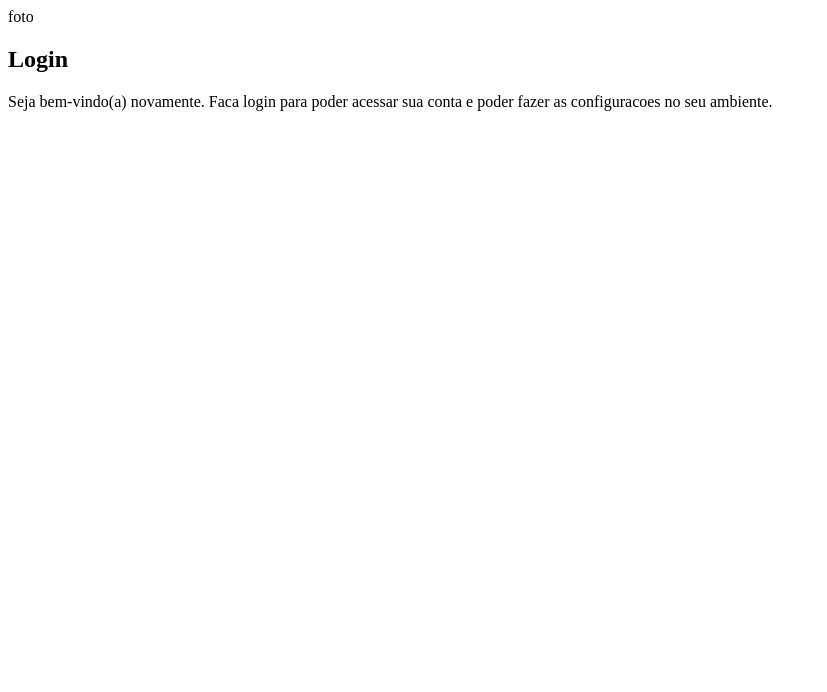
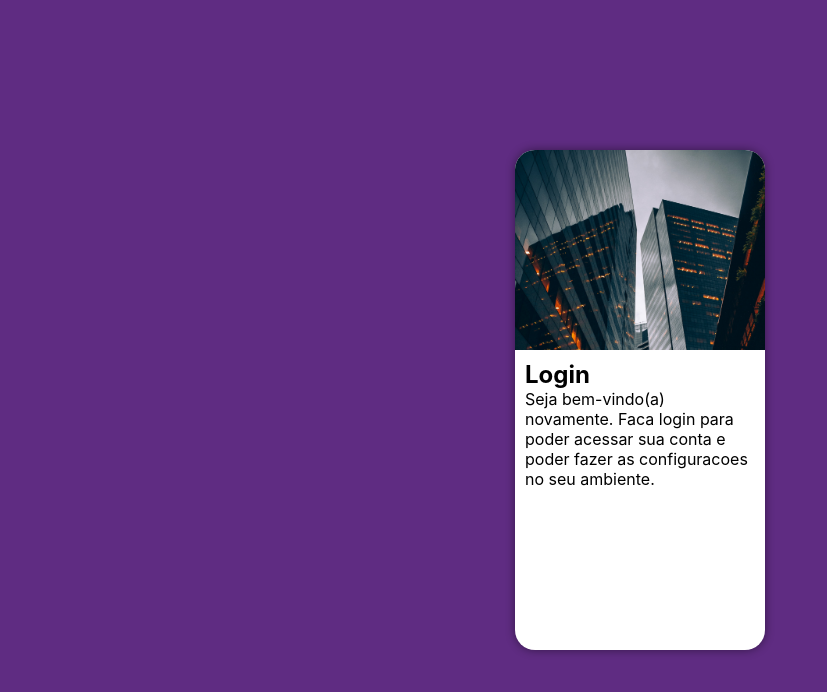
Before and after one commit to FanyChau/projeto-login, a plain HTML site: page index.html in a window 1280 px wide. Shown: the whole page, without its empty margins (0-827 px from the left). Drawn offline with Linux system fonts and the light colour scheme.

Commit message:
Atualisei o projeto login

```diff
--- a/estilos/style.css
+++ b/estilos/style.css
@@ -5,3 +5,49 @@ Paleta de Cores
 Verde: #49a09d
 Lilas: #5f2c82
 */
+
+*{
+    font-family: -apple-system, BlinkMacSytemFont, 'Segoe UI', Roboto, Oxygen, Ubuntu, Cantarell, 'Open Sans', 'Helvetica Neue', sans-serif;
+    padding: 0px;
+    margin: 0px;
+    box-sizing: border-box;
+}
+
+body, html {
+    background-color: #5f2c82;
+    height: 100vh;
+    width: 100vw;
+}
+
+main{
+    position: relative;
+    height: 100vh;
+    width: 100vw;
+}
+
+section#login{
+    position: absolute;
+    top: 50%;
+    left: 50%;
+    transform: translate(-50%, -50%);
+    background-color: white;
+    width: 250px;
+    height: 500px;
+    border-radius: 20px;
+    overflow: hidden;
+    box-shadow: 0px 0px 10px rgba(0, 0, 0, 0.450);
+
+}
+
+section#login > div#imagem{
+    display: block;
+    background: url(../imagens/pexels-dinnow-9444476.jpg) no-repeat ;
+    height: 200px;
+    background-size: cover;
+
+}
+
+section#login > div#formulario{
+    display: block;
+    padding: 10px;
+}
--- a/index.html
+++ b/index.html
@@ -11,7 +11,7 @@
     <main>
         <section id="login">
             <div id="imagem">
-                foto
+
             </div>
             <div id="formulario">
                 <h1>Login</h1>
```
